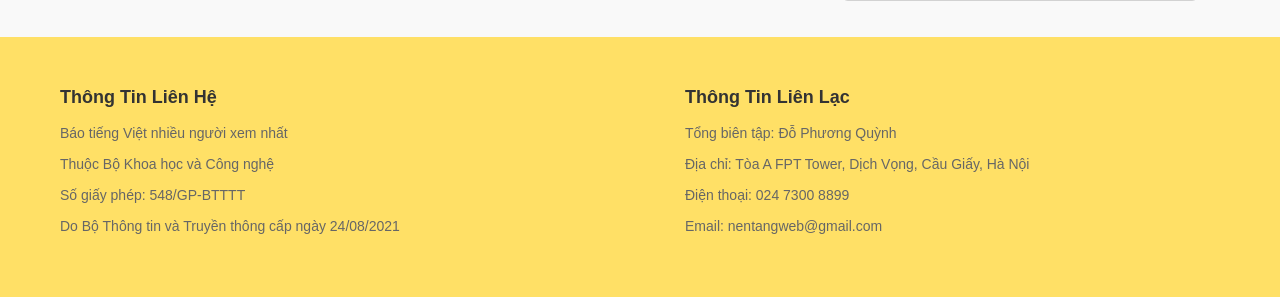
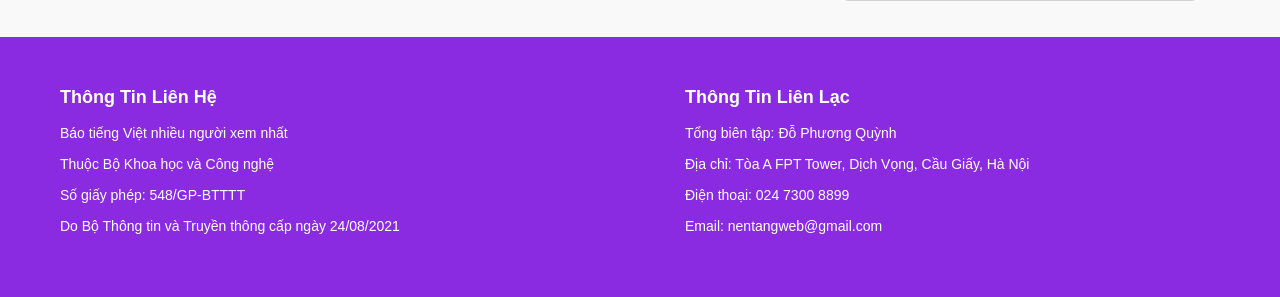
Before and after one commit to khang2k4/Group17, a PHP site: page / in a window 1280 px wide. Shown: the part 1826-2123 px from the top of the page. Run offline with PHP 8.4, Linux system fonts and the light colour scheme; data comes from the database, SQL or seed files in the repository.

Commit message:
fix last

```diff
--- a/views/layouts/footer.php
+++ b/views/layouts/footer.php
@@ -50,7 +50,7 @@
             <!-- Tin chính -->
             <div class="col-md-8">
                 <div class="card mb-4">
-                    <img src="assets/images/news1.jpg" class="card-img-top" alt="Tin chính">
+                    <img src="assets/images/image1.jpg" class="card-img-top" alt="Tin chính">
                     <div class="card-body">
                         <h5 class="card-title">Tiêu đề bài viết</h5>
                         <p class="card-text">Đây là đoạn mô tả ngắn về bài viết. Nhấn để xem chi tiết.</p>
@@ -61,14 +61,14 @@
             <!-- Tin phụ -->
             <div class="col-md-4">
                 <div class="card mb-3">
-                    <img src="assets/images/news2.jpg" class="card-img-top" alt="Tin phụ">
+                    <img src="assets/images/image2.jpg" class="card-img-top" alt="Tin phụ">
                     <div class="card-body">
                         <h6 class="card-title">Tiêu đề bài viết phụ</h6>
                         <a href="#" class="btn btn-link">Đọc ngay</a>
                     </div>
                 </div>
                 <div class="card mb-3">
-                    <img src="assets/images/news3.jpg" class="card-img-top" alt="Tin phụ">
+                    <img src="assets/images/image3.jpg" class="card-img-top" alt="Tin phụ">
                     <div class="card-body">
                         <h6 class="card-title">Tiêu đề bài viết phụ</h6>
                         <a href="#" class="btn btn-link">Đọc ngay</a>
@@ -79,25 +79,25 @@
     </div>
 
     <!-- Footer -->
-<div style="background-color: #ffe066; padding: 30px 20px; margin-top: 20px; text-align: center; font-family: Arial, sans-serif;">
+<div style="background-color: blueviolet; padding: 30px 20px; margin-top: 20px; text-align: center; font-family: Arial, sans-serif;">
     <div style="display: flex; justify-content: center; align-items: flex-start; flex-wrap: wrap; max-width: 1200px; margin: 0 auto;">
 
         <!-- Info Section -->
         <div style="flex: 1; padding: 20px; text-align: left;">
-            <h3 style="font-size: 18px; font-weight: bold; color: #333; margin-bottom: 15px;">Thông Tin Liên Hệ</h3>
-            <p style="margin: 10px 0; font-size: 14px; color: #666;">Báo tiếng Việt nhiều người xem nhất</p>
-            <p style="margin: 10px 0; font-size: 14px; color: #666;">Thuộc Bộ Khoa học và Công nghệ</p>
-            <p style="margin: 10px 0; font-size: 14px; color: #666;">Số giấy phép: 548/GP-BTTTT</p>
-            <p style="margin: 10px 0; font-size: 14px; color: #666;">Do Bộ Thông tin và Truyền thông cấp ngày 24/08/2021</p>
+            <h3 style="font-size: 18px; font-weight: bold; color: white; margin-bottom: 15px;">Thông Tin Liên Hệ</h3>
+            <p style="margin: 10px 0; font-size: 14px; color: white;">Báo tiếng Việt nhiều người xem nhất</p>
+            <p style="margin: 10px 0; font-size: 14px; color: white;">Thuộc Bộ Khoa học và Công nghệ</p>
+            <p style="margin: 10px 0; font-size: 14px; color: white;">Số giấy phép: 548/GP-BTTTT</p>
+            <p style="margin: 10px 0; font-size: 14px; color: white;">Do Bộ Thông tin và Truyền thông cấp ngày 24/08/2021</p>
         </div>
 
         <!-- Contact Section -->
         <div style="flex: 1; padding: 20px; text-align: left; margin-left: 50px;"> <!-- Đẩy sang bên phải -->
-            <h3 style="font-size: 18px; font-weight: bold; color: #333; margin-bottom: 15px;">Thông Tin Liên Lạc</h3>
-            <p style="margin: 10px 0; font-size: 14px; color: #666;">Tổng biên tập: Đỗ Phương Quỳnh</p>
-            <p style="margin: 10px 0; font-size: 14px; color: #666;">Địa chỉ: Tòa A FPT Tower, Dịch Vọng, Cầu Giấy, Hà Nội</p>
-            <p style="margin: 10px 0; font-size: 14px; color: #666;">Điện thoại: 024 7300 8899</p>
-            <p style="margin: 10px 0; font-size: 14px; color: #666;">Email: nentangweb@gmail.com</p>
+            <h3 style="font-size: 18px; font-weight: bold; color: white; margin-bottom: 15px;">Thông Tin Liên Lạc</h3>
+            <p style="margin: 10px 0; font-size: 14px; color: white;">Tổng biên tập: Đỗ Phương Quỳnh</p>
+            <p style="margin: 10px 0; font-size: 14px; color: white;">Địa chỉ: Tòa A FPT Tower, Dịch Vọng, Cầu Giấy, Hà Nội</p>
+            <p style="margin: 10px 0; font-size: 14px; color: white;">Điện thoại: 024 7300 8899</p>
+            <p style="margin: 10px 0; font-size: 14px; color: white;">Email: nentangweb@gmail.com</p>
         </div>
 
     </div>
--- a/views/layouts/header.php
+++ b/views/layouts/header.php
@@ -3,7 +3,7 @@
 <head>
     <meta charset="UTF-8">
     <meta name="viewport" content="width=device-width, initial-scale=1.0">
-    <title>TH2 Nhóm 17</title>
+    <title>TH2 Group 17</title>
     <link rel="stylesheet" href="https://stackpath.bootstrapcdn.com/bootstrap/4.5.0/css/bootstrap.min.css">
     <link rel="stylesheet" href="https://maxcdn.bootstrapcdn.com/font-awesome/4.7.0/css/font-awesome.min.css">
     <script src="https://code.jquery.com/jquery-3.5.1.min.js"></script>
```
